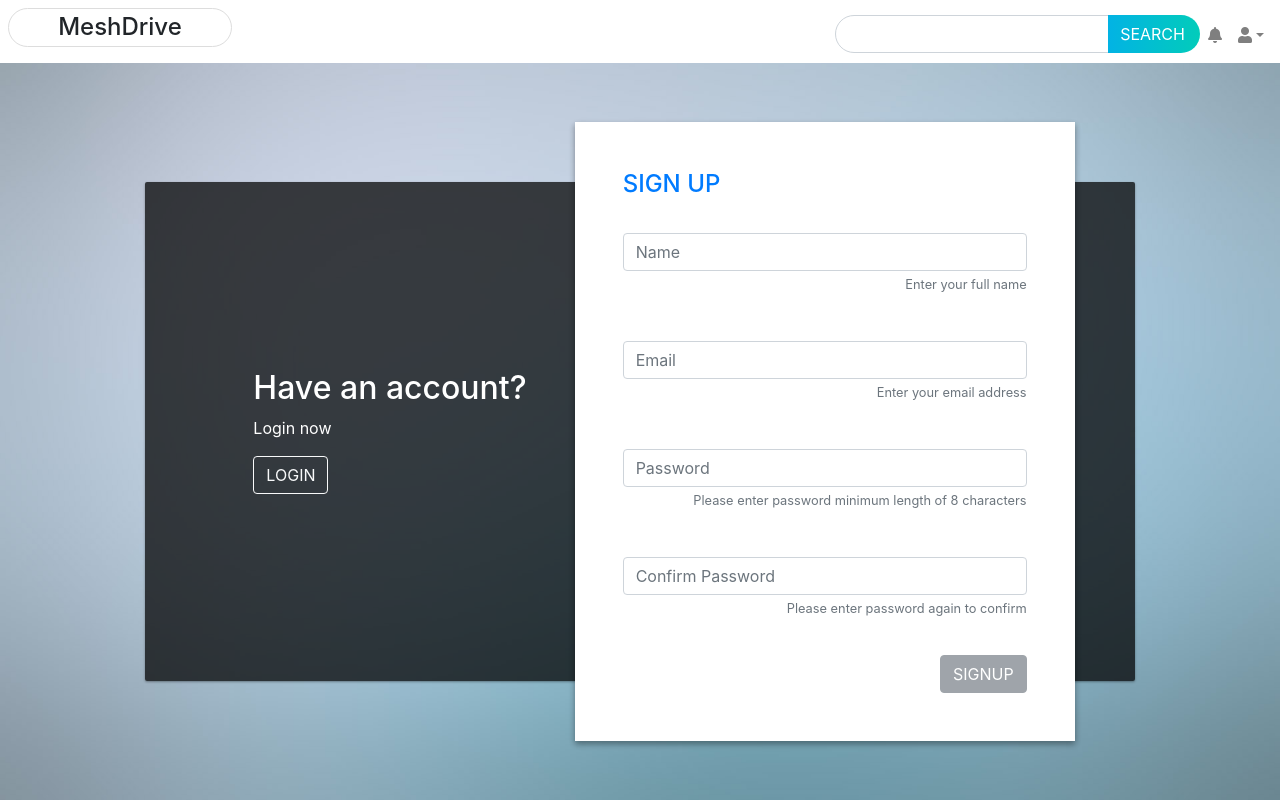
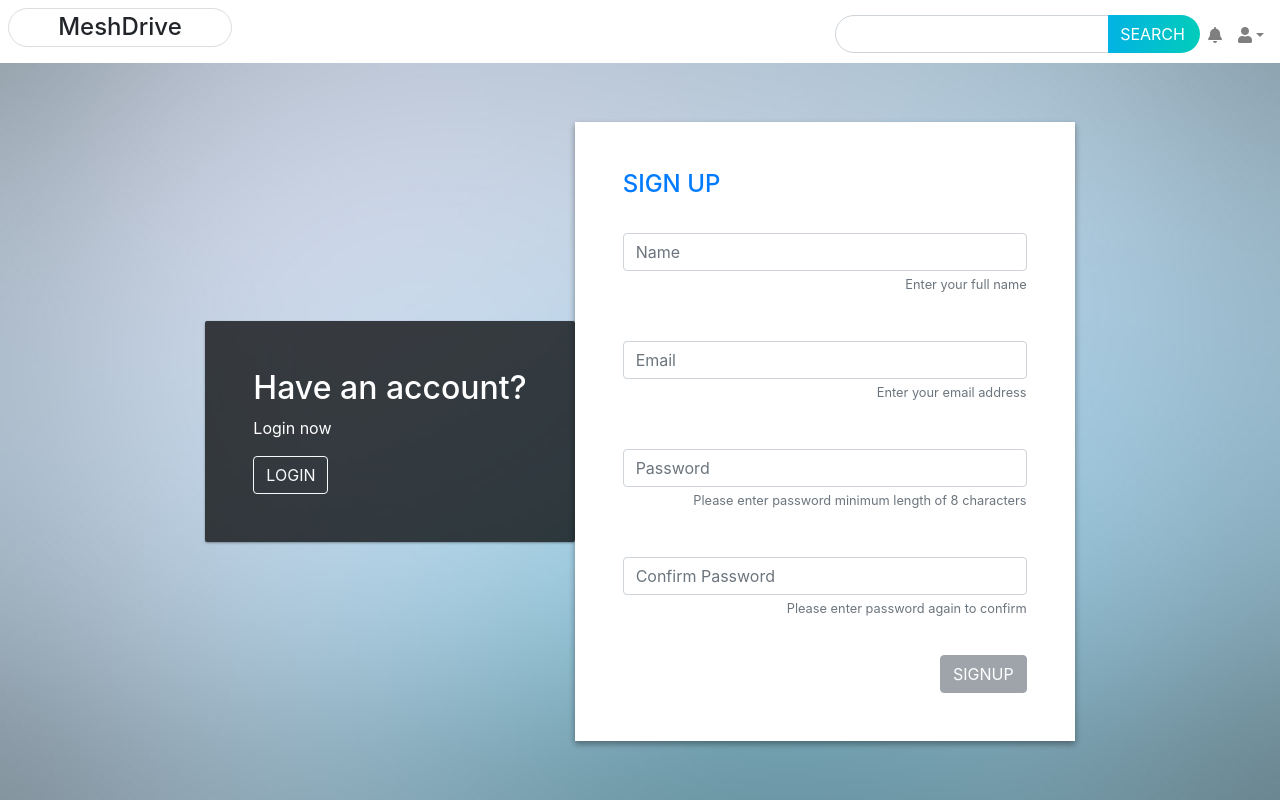
Before and after one commit to RnD-PUCIT/MeshDrive, a React app in the folder FrontEnd/meshdrive-frontend/: page /#/signup in a window 1280 px wide. Built offline with nearby package versions, Linux system fonts and the light colour scheme.

Commit message:
Signup and login page design changed

```diff
--- a/FrontEnd/meshdrive-frontend/src/components/pages/Login/Login.js
+++ b/FrontEnd/meshdrive-frontend/src/components/pages/Login/Login.js
@@ -4,6 +4,7 @@ import "./styles.css";
 import validator from "validator";
 // import SideBar from "../../Layout/SideBar/SideBar";
 import { Button, Form, FormGroup, Label, Input, FormText } from "reactstrap";
+import { Link } from "react-router-dom";
 
 class Login extends Component {
   componentDidMount() {
@@ -105,9 +106,9 @@ class Login extends Component {
             <div className="login-signup-form-text p-5">
               <h2>Don't Have an account?</h2>
               <p>Signup now </p>
-              <a href="#" className="btn btn-outline-light">
+              <Link to="/signup" className="btn btn-outline-light">
                 Sign Up
-              </a>
+              </Link>
             </div>
           </div>
         </div>
--- a/FrontEnd/meshdrive-frontend/src/components/pages/Login/styles.css
+++ b/FrontEnd/meshdrive-frontend/src/components/pages/Login/styles.css
@@ -7,16 +7,14 @@ body#login nav,
 body#login nav {
   background: #ffffff91 !important;
 }
-.login-signup-forms-wrapper {
+.login-signup-form-text {
   background: #000000ba;
-  padding: 0 60px;
   border-radius: 2px;
-
   box-shadow: 0 1px 3px rgba(0, 0, 0, 0.12), 0 1px 2px rgba(0, 0, 0, 0.24);
 }
 .login-signup-forms-wrapper .form-wrapper {
   background: #fff;
-  margin: -60px 0;
+  /* margin: -60px 0; */
   box-shadow: 0 3px 6px rgba(0, 0, 0, 0.16), 0 3px 6px rgba(0, 0, 0, 0.23);
   width: 500px;
 }
--- a/FrontEnd/meshdrive-frontend/src/components/pages/Signup/Signup.js
+++ b/FrontEnd/meshdrive-frontend/src/components/pages/Signup/Signup.js
@@ -4,7 +4,7 @@ import "../Login/styles.css";
 import validator from "validator";
 // import SideBar from "../../Layout/SideBar/SideBar";
 import { Button, Form, FormGroup, Label, Input, FormText } from "reactstrap";
-
+import { Link } from "react-router-dom";
 class Signup extends Component {
   componentDidMount() {
     const bodyId = pathToCssId(this.props.match.path);
@@ -65,9 +65,9 @@ class Signup extends Component {
             <div className="login-signup-form-text p-5">
               <h2>Have an account?</h2>
               <p>Login now </p>
-              <a href="#" className="btn btn-outline-light">
+              <Link to="/login" className="btn btn-outline-light">
                 Login
-              </a>
+              </Link>
             </div>
             <div className="form-wrapper p-5">
               <h1 className="text-primary mb-4">Sign Up</h1>
```
